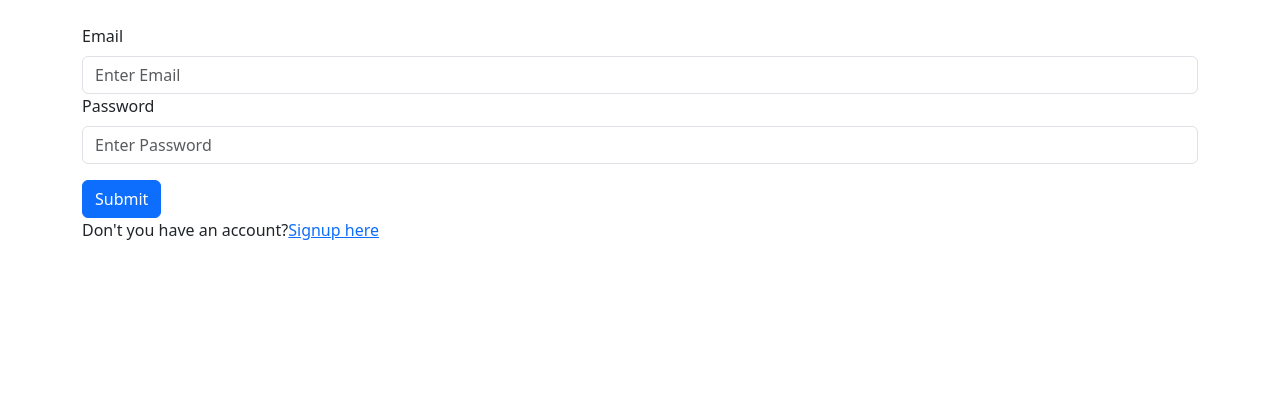
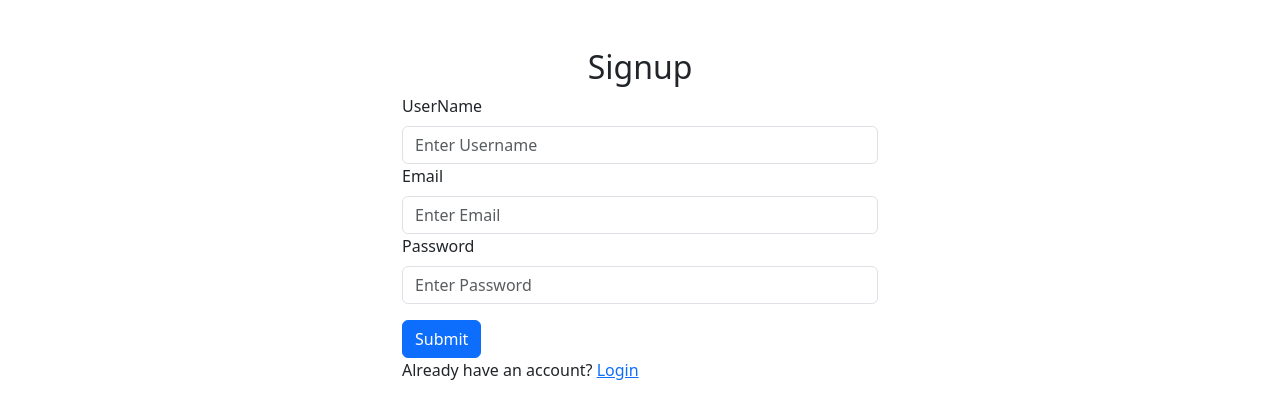
Before and after one commit to nidhi2931/AspireUp_React, a React (Create React App) app: page /signup in a window 1280 px wide. Shown: the top 418 px of the page. Built offline with nearby package versions, Linux system fonts and the light colour scheme.

Commit message:
first commit

```diff
--- a/package.json
+++ b/package.json
@@ -6,6 +6,7 @@
     "@testing-library/jest-dom": "^5.17.0",
     "@testing-library/react": "^13.4.0",
     "@testing-library/user-event": "^13.5.0",
+    "axios": "^1.7.7",
     "bootstrap": "^5.3.3",
     "react": "^18.3.1",
     "react-bootstrap": "^2.10.5",
--- a/src/App.js
+++ b/src/App.js
@@ -1,10 +1,19 @@
 import React from 'react';
-import Login from '../src/components/login/Login';
+import { BrowserRouter as Router, Routes, Route} from 'react-router-dom';
+import Login from './components/login/Login';
+import Signup from  './components/signup/Signup';
 
 function App() {
   return (
     <div>
-      <Login/>
+      <Router>
+        <Routes>
+            <Route path='' element={<Login />} />
+            <Route path='/login' element={<Login />}/>
+            <Route path='/signup' element={<Signup />}/>
+
+        </Routes>
+    </Router>
 
     </div>
   );
--- a/src/components/login/Login.js
+++ b/src/components/login/Login.js
@@ -1,10 +1,9 @@
 
 import React,{ useState } from 'react';
-import Form from 'react-bootstrap/Form';
-import Button from 'react-bootstrap/Button';
-import { BrowserRouter, Link } from 'react-router-dom';
+import {Container,Row,Col,Form,Button} from 'react-bootstrap';
+import { Link } from 'react-router-dom';
 
-const Login=()=>{
+const Login =()=> {
     const[emailInput,setEmailInput]=useState('');
     const[passwordInput,setPasswordInput]=useState('');
 
@@ -23,8 +22,11 @@ const Login=()=>{
     }
 
     return(
-        <BrowserRouter>
-        <div className='container mt-4'>
+
+        <Container className='mt-5'>
+            <Row className='justify-content-md-center'>
+                <Col md={4}>
+                    <h2 className='text-center mb-4'>Login</h2>
                     <Form onSubmit={handleSubmit}>
                         <Form.Group controlId='emailInput'>
                             <Form.Label>Email</Form.Label>
@@ -46,12 +48,14 @@ const Login=()=>{
                         </Form.Group>
                         <Button type ="submit" variant="primary" className='mt-3'>Submit</Button>
                     </Form>
-            <p>Don't you have an account?
-                <Link to="/signup" className="text-primary">Signup here</Link>
+                    <p>Don't you have an account?{' '}
+                        <Link to="/signup" className="text-primary">Sign Up</Link>
                     </p>
-        </div>
-        </BrowserRouter>
+                </Col>
+            </Row>
+        </Container>
+
     )
 }
 
-export default Login
+export default Login;
--- a/src/components/signup/Signup.js
+++ b/src/components/signup/Signup.js
@@ -1,26 +1,58 @@
 
 import React,{useState} from 'react';
-import { Form } from 'react-bootstrap';
+import { Form,Button,Container,Alert } from 'react-bootstrap';
+import { Link } from 'react-router-dom';
+import axios from 'axios';
 
 const Signup=()=>{
-    const[username,setUsername]=useState('');
-    const[email,setEmail]=useState('');
-    const[password,setPassword]=useState('');
+        const [formData,setFormData ]=useState({
+            username:'',
+            email:"",
+            password:'',
+        });
 
-    const handleUsernameInput=(e)=>{
+        const [message,setMessage] = useState(null);
+        const [error,setError]=useState(null);
+
+        const handleChange =(e)=>{
+            const {name,value} = e.target;
+            setFormData({...formData,[name]:value});
+        };
+
+
+
+
+
+        const handleSignupSubmit =async(e)=>{
+            e.preventDefault();
+            setMessage(null);
+            setError(null);
+            try{
+                const response=await axios.post('http://127.0.0.1:8000/api/signup/',formData);
+                setMessage(`Signup Successful!${response.data.username}`);
+
+            }
+            catch(err){
+                setError(err.response?.data?.error||"Signup Failed. Try Again.");
 
             }
 
+        };
+
     return(
-        <div className="container mt-4">
+        <Container className="mt-5" style={{maxWidth:'500px'}}>
+            <h2 className='text-center'>Signup</h2>
+            {message && <Alert variant='success'>{message}</Alert>}
+            {error && <Alert variant="danger">{error}</Alert>}
             <Form onSubmit={handleSignupSubmit}>
                 <Form.Group controlId="username">
-                    <Form.Label>Enter UserName</Form.Label>
+                    <Form.Label>UserName</Form.Label>
                         <Form.Control
                         type="text"
                         placeholder="Enter Username"
-                    value={usernameInput}
-                    onChange={handleUsernameInput}
+                        name="username"
+                        value={formData.username}
+                        onChange={handleChange}
                         />
                 </Form.Group>
                 <Form.Group controlId="email">
@@ -28,20 +60,26 @@ const Signup=()=>{
                         <Form.Control
                         type="email"
                         placeholder="Enter Email"
-                value={emailInput}
-                onChange={handleEmailInput}/>
+                        name="email"
+                        value={formData.email}
+                        onChange={handleChange}/>
                 </Form.Group>
                 <Form.Group >
                     <Form.Label>Password</Form.Label>
                         <Form.Control
                         type="password"
                         placeholder="Enter Password"
-                value={passwordInput}
-                onChange={handlePasswordInput}
-                />
+                        name="password"
+                        value={formData.password}
+                        onChange={handleChange}/>
                 </Form.Group>
-
+                <Button type ="submit" variant="primary" className='mt-3'>Submit</Button>
             </Form>
-        </div>
+            <p>Already have an account?{' '}
+                        <Link to="/login" className="text-primary">Login</Link>
+                    </p>
+        </Container>
     )
 }
+
+export default Signup;
```
Also changed, not shown: 1 other file (tests, documents, lock files or other folders). Lines whose indentation alone changed are shown as unchanged.
